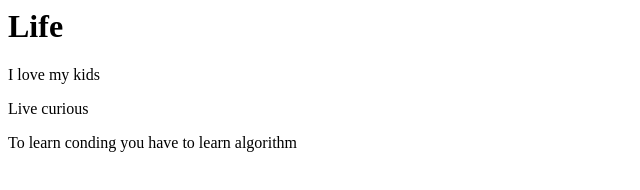
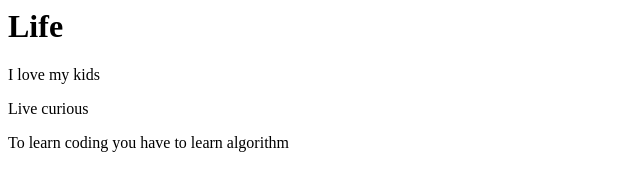
Before and after one commit to parasure/demo, a plain HTML site: page index2.html in a window 1280 px wide. Shown: the full height of the page, 0-640 px from the left. Drawn offline with Linux system fonts and the light colour scheme.

Commit message:
renamed index.html

```diff
--- a/index.html
+++ b/index2.html
@@ -3,5 +3,5 @@
 <h1> Life </h1>
 <p> I love my kids </p>
 <p> Live curious <p/>
-<p> To learn conding you have to learn algorithm <p/>
+<p> To learn coding you have to learn algorithm <p/>
 </html>
```
